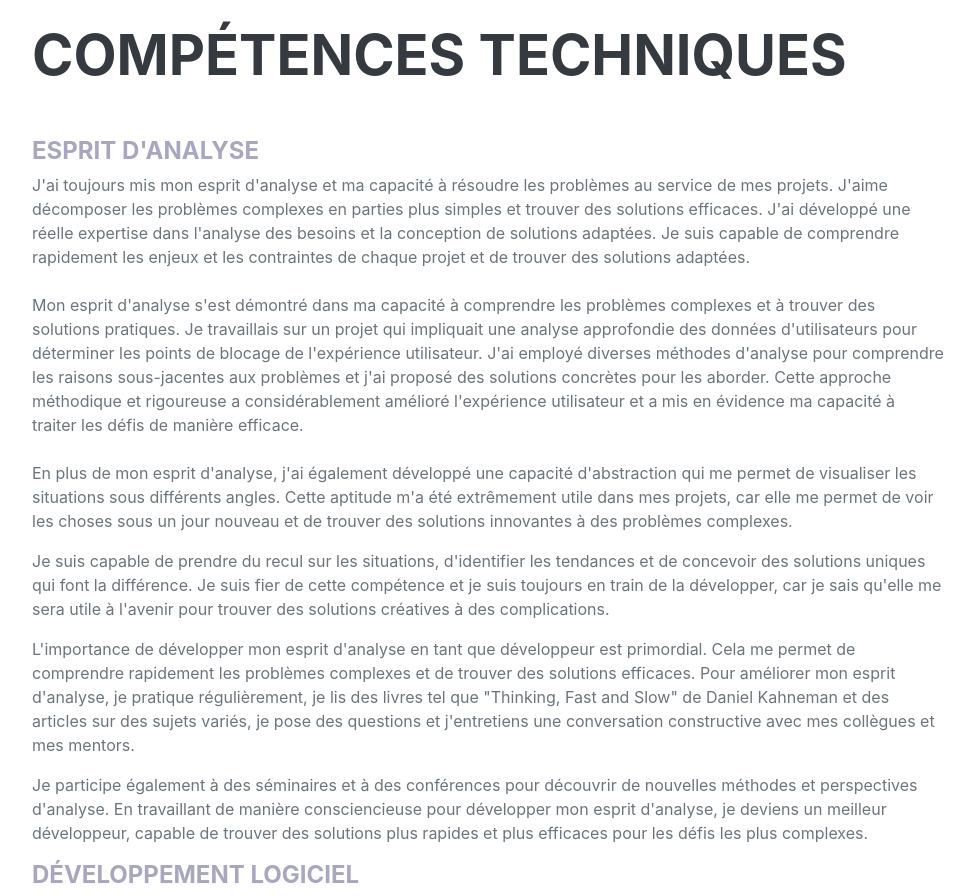
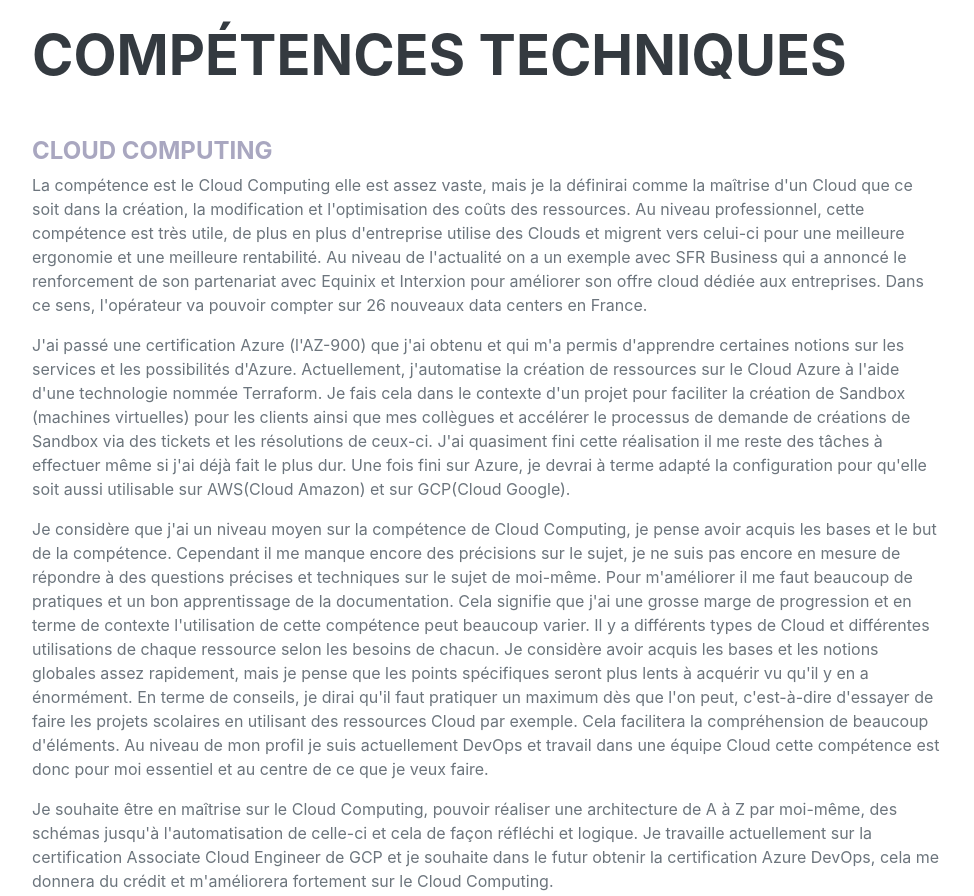
Before and after one commit to Tharshigansachchi/tharshi-portfolio, a website: page index.html in a window 1280 px wide. Shown: the part 2920-3816 px from the top of the page, without its empty margins (288-1262 px from the left). Drawn offline with nearby package versions, Linux system fonts and the light colour scheme; a web font is replaced by a local one.

Commit message:
Ajout compétence cloud computing

```diff
--- a/index.html
+++ b/index.html
@@ -94,7 +94,7 @@
 
                                 <p>Je considère que je maîtrise cette compétence. J'ai une bonne entente avec toutes les personnes avec lesquelles j'ai été en équipe et j'arrive à m'adapter aux situations à faire des concessions, écouter les autres et conserver une bonne ambiance dans les équipes. Je pense que je peux encore progresser avec le temps et acquérir de l'expérience. Selon moi cette compétence est vitale pour mon profil de DevOps étant donné que j'ai beaucoup de communications à effectuer et que les projets se font quasiment tout le temps en équipe. Je considère que j'ai acquis cette compétence très rapidement, elle était presque naturel chez moi. En terme de conseils je dirai qu'il faut savoir écouter et prendre en considération l'avis de tout le monde pour mieux s'aider et avancer ensemble.</p>
 
-                                <p>Je n’ai pas pu me mettre suffisamment à l’épreuve. Je n’ai pas de formations à venir, mais je vais acquérir de l’expérience lors de mes futurs projets.</p>
+                                <p>Je n'ai pas pu me mettre suffisamment à l'épreuve. Je n'ai pas de formations à venir, mais je vais acquérir de l'expérience lors de mes futurs projets.</p>
                                 <h4 class="text-primary">Apprentissage continu</h4>
                                 <p>J'ai toujours été très motivé pour apprendre de nouvelles choses et me perfectionner. J'ai compris que l'apprentissage continu était essentiel pour rester compétitif dans un monde en constante évolution et j'ai développé une réelle soif de connaissances.
 
@@ -113,20 +113,14 @@
                                     <p>Je suis convaincu que cette approche orientée vers l'apprentissage continu me permettra de maintenir mon avantage compétitif et de développer mes compétences de manière continue, ce qui me permettra de faire face aux défis futurs avec succès. Je suis enthousiaste à l'idée de poursuivre mon apprentissage et je suis prêt à relever de nouveaux défis pour développer mes compétences et poursuivre mon développement professionnel.</p>
                                     <br>
                     <h2 class="mb-5">COMPÉTENCES TECHNIQUES</h2>
-                            <h4 class="text-primary">Esprit d'analyse</h4>
-                                <p>J'ai toujours mis mon esprit d'analyse et ma capacité à résoudre les problèmes au service de mes projets. J'aime décomposer les problèmes complexes en parties plus simples et trouver des solutions efficaces.
+                            <h4 class="text-primary">Cloud Computing</h4>
+                                <p>La compétence est le Cloud Computing elle est assez vaste, mais je la définirai comme la maîtrise d'un Cloud que ce soit dans la création, la modification et l'optimisation des coûts des ressources. Au niveau professionnel, cette compétence est très utile, de plus en plus d'entreprise utilise des Clouds et migrent vers celui-ci pour une meilleure ergonomie et une meilleure rentabilité. Au niveau de l'actualité on a un exemple avec SFR Business qui a annoncé le renforcement de son partenariat avec Equinix et Interxion pour améliorer son offre cloud dédiée aux entreprises. Dans ce sens, l'opérateur va pouvoir compter sur 26 nouveaux data centers en France.</p>
 
-                                J'ai développé une réelle expertise dans l'analyse des besoins et la conception de solutions adaptées. Je suis capable de comprendre rapidement les enjeux et les contraintes de chaque projet et de trouver des solutions adaptées.
+                                <p>J'ai passé une certification Azure (l'AZ-900) que j'ai obtenu et qui m'a permis d'apprendre certaines notions sur les services et les possibilités d'Azure. Actuellement, j'automatise la création de ressources sur le Cloud Azure à l'aide d'une technologie nommée Terraform. Je fais cela dans le contexte d'un projet pour faciliter la création de Sandbox (machines virtuelles) pour les clients ainsi que mes collègues et accélérer le processus de demande de créations de Sandbox via des tickets et les résolutions de ceux-ci. J'ai quasiment fini cette réalisation il me reste des tâches à effectuer même si j'ai déjà fait le plus dur. Une fois fini sur Azure, je devrai à terme adapté la configuration pour qu'elle soit aussi utilisable sur AWS(Cloud Amazon) et sur GCP(Cloud Google). </p>
 
-                                <br><br>Mon esprit d'analyse s'est démontré dans ma capacité à comprendre les problèmes complexes et à trouver des solutions pratiques. Je travaillais sur un projet qui impliquait une analyse approfondie des données d'utilisateurs pour déterminer les points de blocage de l'expérience utilisateur.
+                                <p>Je considère que j'ai un niveau moyen sur la compétence de Cloud Computing, je pense avoir acquis les bases et le but de la compétence. Cependant il me manque encore des précisions sur le sujet, je ne suis pas encore en mesure de répondre à des questions précises et techniques sur le sujet de moi-même. Pour m'améliorer il me faut beaucoup de pratiques et un bon apprentissage de la documentation. Cela signifie que j'ai une grosse marge de progression et en terme de contexte l'utilisation de cette compétence peut beaucoup varier. Il y a différents types de Cloud et différentes utilisations de chaque ressource selon les besoins de chacun. Je considère avoir acquis les bases et les notions globales assez rapidement, mais je pense que les points spécifiques seront plus lents à acquérir vu qu'il y en a énormément. En terme de conseils, je dirai qu'il faut pratiquer un maximum dès que l'on peut, c'est-à-dire d'essayer de faire les projets scolaires en utilisant des ressources Cloud par exemple. Cela facilitera la compréhension de beaucoup d'éléments. Au niveau de mon profil je suis actuellement DevOps et travail dans une équipe Cloud cette compétence est donc pour moi essentiel et au centre de ce que je veux faire.</p>
 
-                                J'ai employé diverses méthodes d'analyse pour comprendre les raisons sous-jacentes aux problèmes et j'ai proposé des solutions concrètes pour les aborder. Cette approche méthodique et rigoureuse a considérablement amélioré l'expérience utilisateur et a mis en évidence ma capacité à traiter les défis de manière efficace.
-
-                                <br><br>En plus de mon esprit d'analyse, j'ai également développé une capacité d'abstraction qui me permet de visualiser les situations sous différents angles. Cette aptitude m'a été extrêmement utile dans mes projets, car elle me permet de voir les choses sous un jour nouveau et de trouver des solutions innovantes à des problèmes complexes.</p>
-
-                                <p> Je suis capable de prendre du recul sur les situations, d'identifier les tendances et de concevoir des solutions uniques qui font la différence. Je suis fier de cette compétence et je suis toujours en train de la développer, car je sais qu'elle me sera utile à l'avenir pour trouver des solutions créatives à des complications. </p>
-
-                                <p>L'importance de développer mon esprit d'analyse en tant que développeur est primordial. Cela me permet de comprendre rapidement les problèmes complexes et de trouver des solutions efficaces. Pour améliorer mon esprit d'analyse, je pratique régulièrement, je lis des livres tel que "Thinking, Fast and Slow" de Daniel Kahneman et des articles sur des sujets variés, je pose des questions et j'entretiens une conversation constructive avec mes collègues et mes mentors.</p><p> Je participe également à des séminaires et à des conférences pour découvrir de nouvelles méthodes et perspectives d'analyse. En travaillant de manière consciencieuse pour développer mon esprit d'analyse, je deviens un meilleur développeur, capable de trouver des solutions plus rapides et plus efficaces pour les défis les plus complexes.</p>
+                                <p>Je souhaite être en maîtrise sur le Cloud Computing, pouvoir réaliser une architecture de A à Z par moi-même, des schémas jusqu'à l'automatisation de celle-ci et cela de façon réfléchi et logique. Je travaille actuellement sur la certification Associate Cloud Engineer de GCP et je souhaite dans le futur obtenir la certification Azure DevOps, cela me donnera du crédit et m'améliorera fortement sur le Cloud Computing.</p>
                             <h4 class="text-primary">Développement logiciel</h4>
                                 <p>En tant que développeur logiciel, j'ai acquis une solide expertise dans plusieurs langages de programmation tels que Java et C#. J'ai également une bonne connaissance de frameworks de développement backend tels que Spring et ASP.NET, qui me permettent de créer des applications efficaces et robustes.
 
@@ -390,7 +384,7 @@
                             <p>
                                 <h5>Application officielle</h5>
                                 · Méthode agile</br>
-                                · Mise en place d’une plateforme de centralisation de clés d’applications</br>
+                                · Mise en place d'une plateforme de centralisation de clés d'applications</br>
                                 · Réalisation de l'écran des paramètres</br>
                                 · Etude du marché</br>
                                 · Organisation de réunion</br>
```
